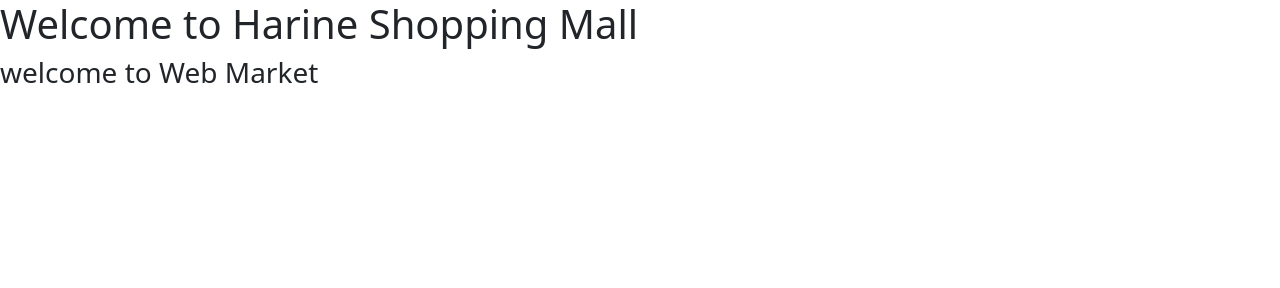
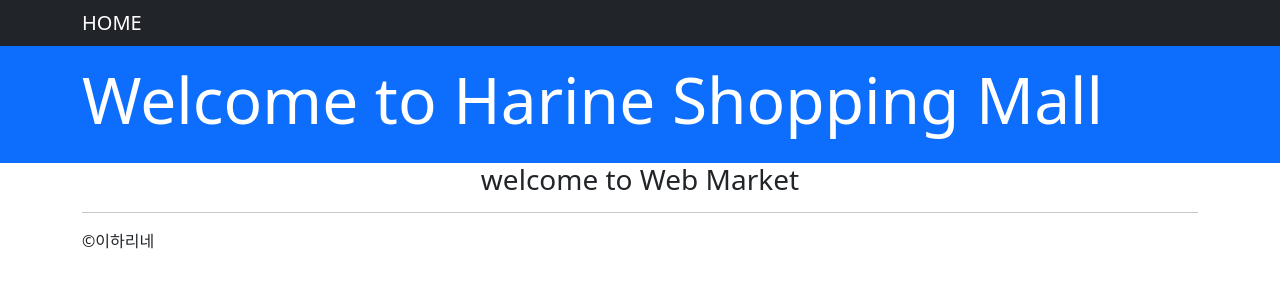
Before and after one commit to water4360/web-basic, a plain HTML site: page bootstrap/index.html in a window 1280 px wide. Drawn offline with nearby package versions, Linux system fonts and the light colour scheme.

Commit message:
230517 footer 완성

```diff
--- a/bootstrap/index.html
+++ b/bootstrap/index.html
@@ -5,12 +5,38 @@
     <meta http-equiv="X-UA-Compatible" content="IE=edge">
     <meta name="viewport" content="width=device-width, initial-scale=1.0">
     <title>Document</title>
-    <link href="https://cdn.jsdelivr.net/npm/bootstrap@5.1.3/dist/css/bootstrap.min.css" rel="stylesheet">
-    <script src="https://cdn.jsdelivr.net/npm/bootstrap@5.1.3/dist/js/bootstrap.bundle.min.js"></script>
+    <!-- 버전에 따라 link 색깔 파랑 그대로일 수도 있음. 팀작업시 버전맞추기 유의! -->
+    <link href="https://cdn.jsdelivr.net/npm/bootstrap@5.3.0-alpha3/dist/css/bootstrap.min.css" rel="stylesheet" integrity="sha384-KK94CHFLLe+nY2dmCWGMq91rCGa5gtU4mk92HdvYe+M/SXH301p5ILy+dN9+nJOZ" crossorigin="anonymous">
+    <script src="https://cdn.jsdelivr.net/npm/bootstrap@5.3.0-alpha3/dist/js/bootstrap.bundle.min.js" integrity="sha384-ENjdO4Dr2bkBIFxQpeoTz1HIcje39Wm4jDKdf19U8gI4ddQ3GYNS7NTKfAdVQSZe" crossorigin="anonymous"></script>
+
 </head>
 <body>
-    <h1>Welcome to Harine Shopping Mall</h1>
-    <h3>welcome to Web Market</h3>
+    <header>
+        <!-- navbar-dark와 bg-dark를 둘 다 넣어야 글자가 알아서 흰색으로 변하네 -->
+        <nav class="navbar navbar-expand navbar-dark bg-dark">
+            <div class="container">
+                <div class="navbar-header">
+                    <a class="navbar-brand" href="">HOME</a>
+                </div>
+            </div>
+        </nav>
+    </header>
+    <div class="p-3 bg-primary text-white">
+        <div class="container">
+            <h1 class="display-3">Welcome to Harine Shopping Mall</h1>
+        </div>
+    </div>
+    <div class="container">
+        <div class="text-center">
+            <h3>welcome to Web Market</h3>
+        </div>
+        <!-- 레이아웃 밖으로 안 삐져나가는 수평선 추가 -->
+        <hr>
+    </div>
+    <footer class="container">
+        <!-- 카피라이트 로고삽입 -->
+        &copy;이하리네
+    </footer>
 
 
 </body>
```
